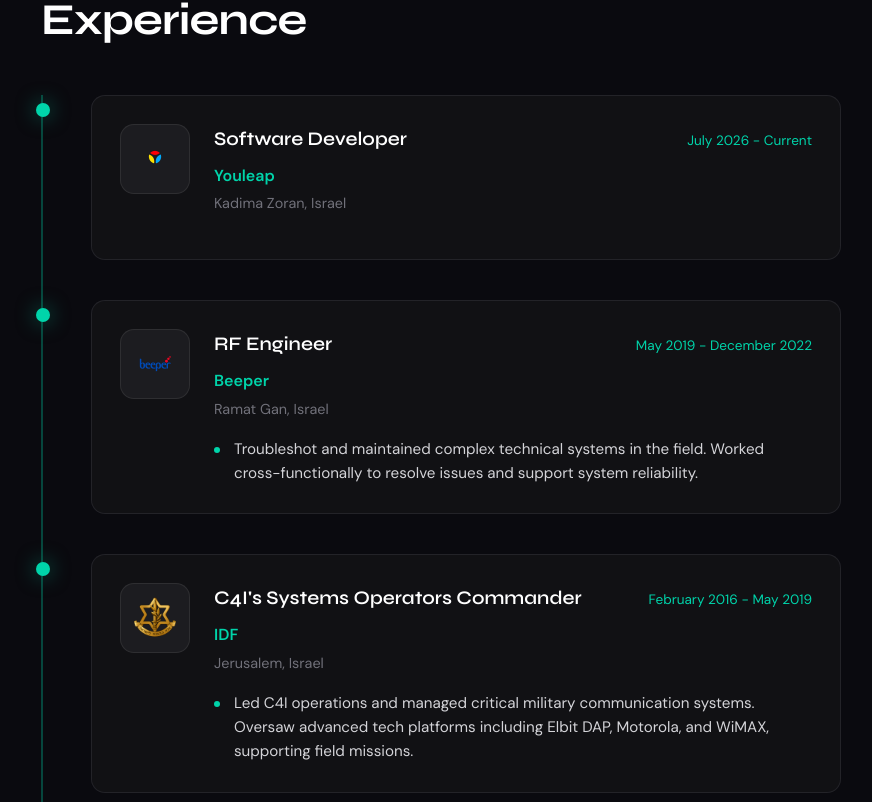
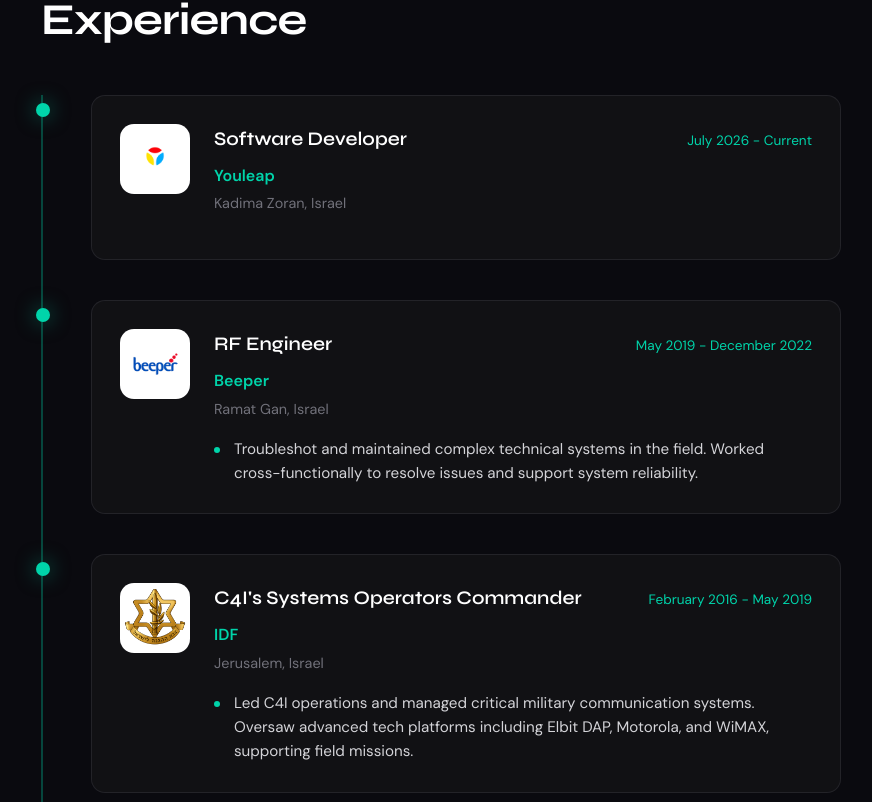
Before and after one commit to barel26497/portfolio, a React (Vite) app: page / in a window 1280 px wide. Shown: the part 1358-2160 px from the top of the page, without its empty margins (199-1071 px from the left). Built offline with nearby package versions, Linux system fonts and the light colour scheme.

Commit message:
Change background color and padding in Experience.css

```diff
--- a/src/components/Experience.css
+++ b/src/components/Experience.css
@@ -68,7 +68,7 @@
   overflow: hidden;
   border: 1px solid rgba(255, 255, 255, 0.08);
   border-radius: 14px;
-  background: rgba(255, 255, 255, 0.05);
+  background: #FFFFFF;
 }
 
 .experience__thumbnail {
@@ -76,7 +76,7 @@
   height: 100%;
   display: block;
   object-fit: contain;
-  padding: 10px;
+  padding: 0px;
   box-sizing: border-box;
 }
 
```
